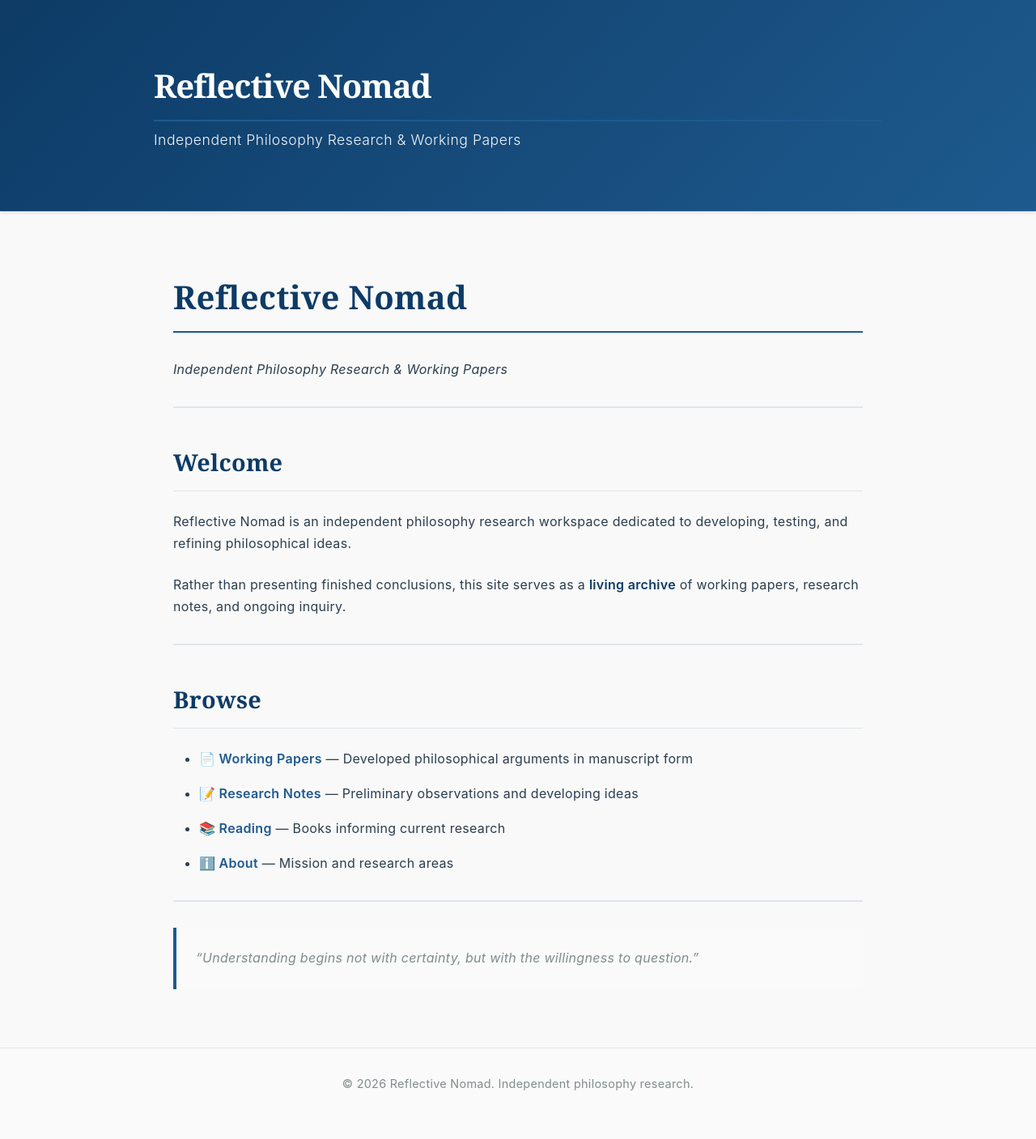
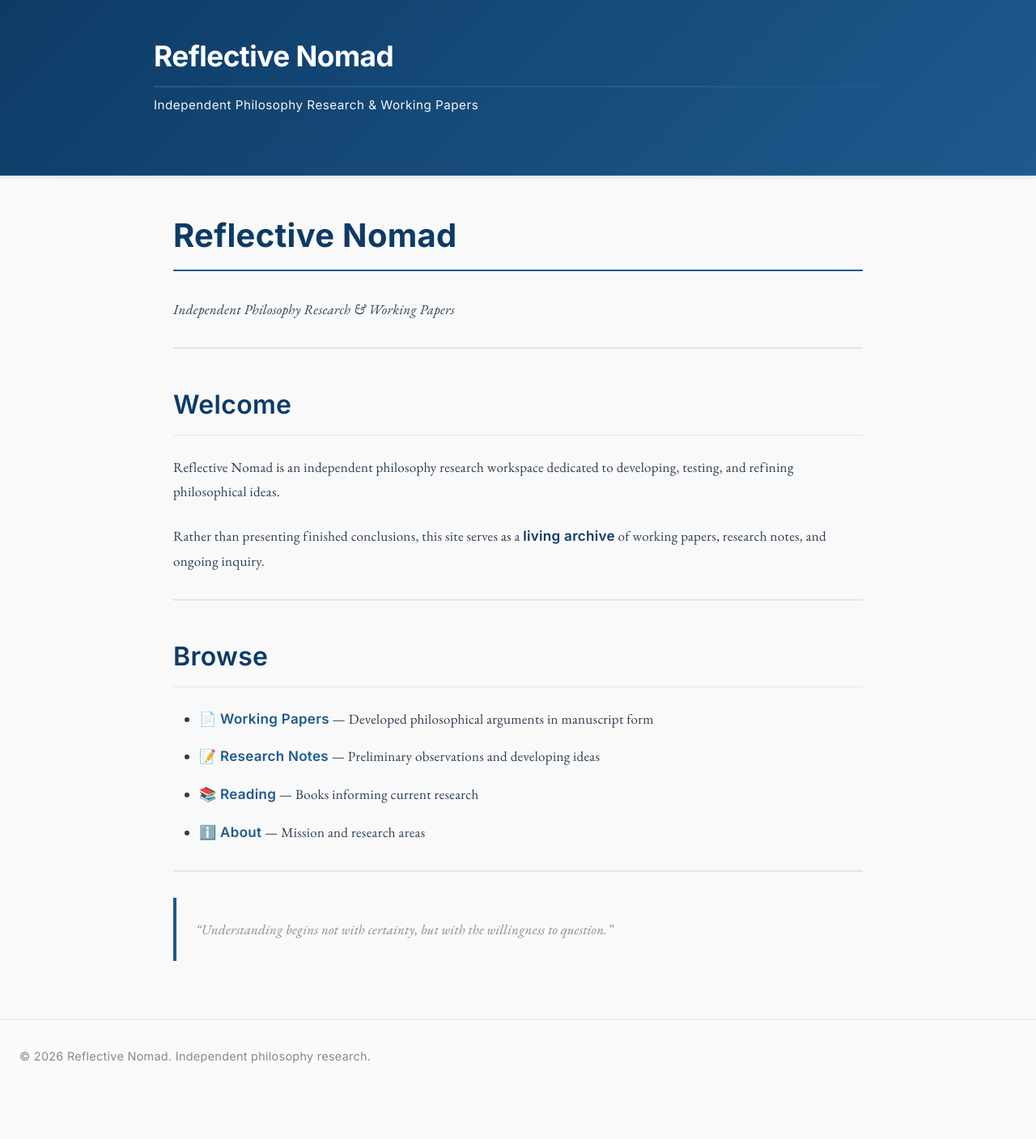
Before and after one commit to Reflectivenomad/reflectivenomad.github.io, a Jekyll site: the page built from index.md, in a window 1280 px wide. Shown: the whole page at 81% size. Built offline with Jekyll 4.4.1, drawn with Linux system fonts in a browser that asks for light colours; after the commit the page ends 1374 px from its top, so only the background shows below that.

Commit message:
Redesign typography for academic philosophy journal aesthetic
- Load Inter font family for headers, navigation, buttons, and UI elements
- Load EB Garamond font family for all article content, paragraphs, and lists
- Load EB Garamond Italic for quotations, subtitles, and philosophical epigraphs
- Optimize font sizes for long-form scholarly reading (17px base body, improved hierarchy)
- Increase line-height to 1.8 for exceptional readability
- Improve heading hierarchy with larger font sizes and proper weights
- Enhance blockquote styling with serif font and better spacing
- Adjust paragraph spacing and margins for professional academic layout
- Fine-tune mobile responsiveness with appropriate breakpoints
- Preserve all color scheme, layout structure, and functionality
- Maintain monospace font for code blocks and technical content
- Preserve dark mode support with enhanced typography
- Set text-align to left for optimal readability

```diff
--- a/assets/style.css
+++ b/assets/style.css
@@ -1,7 +1,10 @@
 /* ========================================
-   REFLECTIVE NOMAD - ACADEMIC THEME
-   Clean, minimal design for philosophy research
+   REFLECTIVE NOMAD - ACADEMIC TYPOGRAPHY
+   Professional philosophy journal design
    ======================================== */
+
+@import url('https://fonts.googleapis.com/css2?family=Inter:wght@400;500;600;700&display=swap');
+@import url('https://fonts.googleapis.com/css2?family=EB+Garamond:ital@0;1&display=swap');
 
 :root {
   --color-primary: #0d3b66;
@@ -12,8 +15,9 @@
   --color-border: #e0e6ed;
   --color-code-bg: #f4f4f4;
 
-  --font-serif: 'Georgia', 'Garamond', serif;
-  --font-sans: -apple-system, BlinkMacSystemFont, 'Segoe UI', Helvetica, Arial, sans-serif;
+  --font-sans: 'Inter', -apple-system, BlinkMacSystemFont, 'Segoe UI', Helvetica, Arial, sans-serif;
+  --font-serif: 'EB Garamond', 'Georgia', 'Garamond', serif;
+  --font-serif-italic: 'EB Garamond', 'Georgia', 'Garamond', serif;
   --font-mono: 'Monaco', 'Courier New', monospace;
 
   --spacing-xs: 0.5rem;
@@ -22,7 +26,8 @@
   --spacing-lg: 2rem;
   --spacing-xl: 3rem;
 
-  --line-height: 1.7;
+  --line-height: 1.8;
+  --line-height-heading: 1.3;
   --letter-spacing: 0.3px;
 }
 
@@ -38,8 +43,8 @@ html {
 }
 
 body {
-  font-family: var(--font-sans);
-  font-size: 16px;
+  font-family: var(--font-serif);
+  font-size: 17px;
   line-height: var(--line-height);
   color: var(--color-text);
   background-color: var(--color-bg);
@@ -66,10 +71,12 @@ body {
 }
 
 .site-title {
-  font-size: 2.5rem;
-  font-weight: 600;
+  font-family: var(--font-sans);
+  font-size: 2.2rem;
+  font-weight: 700;
   margin-bottom: var(--spacing-xs);
-  letter-spacing: -1px;
+  letter-spacing: -0.5px;
+  line-height: 1.2;
 }
 
 .site-title a {
@@ -83,8 +90,9 @@ body {
 }
 
 .site-tagline {
-  font-size: 1.1rem;
-  font-weight: 300;
+  font-family: var(--font-sans);
+  font-size: 0.95rem;
+  font-weight: 400;
   opacity: 0.95;
   letter-spacing: 0.5px;
 }
@@ -103,12 +111,13 @@ body {
   border-top: 1px solid var(--color-border);
   color: var(--color-text-light);
   font-size: 0.9rem;
+  font-family: var(--font-sans);
   background-color: #fafafa;
 }
 
 h1, h2, h3, h4, h5, h6 {
-  font-family: var(--font-serif);
-  line-height: 1.3;
+  font-family: var(--font-sans);
+  line-height: var(--line-height-heading);
   margin-top: var(--spacing-lg);
   margin-bottom: var(--spacing-md);
   color: var(--color-primary);
@@ -117,33 +126,40 @@ h1, h2, h3, h4, h5, h6 {
 
 h1 {
   font-size: 2.5rem;
+  font-weight: 700;
   border-bottom: 2px solid var(--color-accent);
   padding-bottom: var(--spacing-sm);
   margin-bottom: var(--spacing-lg);
+  margin-top: 0;
 }
 
 h2 {
-  font-size: 1.8rem;
+  font-size: 2rem;
+  font-weight: 600;
   border-bottom: 1px solid var(--color-border);
   padding-bottom: var(--spacing-sm);
   margin-top: var(--spacing-xl);
 }
 
 h3 {
-  font-size: 1.4rem;
+  font-size: 1.5rem;
+  font-weight: 600;
 }
 
 h4 {
-  font-size: 1.1rem;
+  font-size: 1.2rem;
+  font-weight: 600;
 }
 
 h5, h6 {
-  font-size: 1rem;
+  font-size: 1.05rem;
+  font-weight: 600;
 }
 
 p {
   margin-bottom: var(--spacing-md);
   line-height: var(--line-height);
+  text-align: left;
 }
 
 a {
@@ -160,10 +176,12 @@ a:hover {
 strong {
   font-weight: 600;
   color: var(--color-primary);
+  font-family: var(--font-sans);
 }
 
 em {
   font-style: italic;
+  font-family: var(--font-serif-italic);
   color: var(--color-text);
 }
 
@@ -182,14 +200,19 @@ blockquote {
   padding-left: var(--spacing-md);
   margin-left: 0;
   margin-bottom: var(--spacing-md);
+  margin-top: var(--spacing-md);
   color: var(--color-text-light);
   font-style: italic;
+  font-family: var(--font-serif-italic);
   background-color: #fafafa;
   padding: var(--spacing-md);
+  line-height: 1.85;
+  font-size: 1.05rem;
 }
 
 blockquote p {
   margin-bottom: 0;
+  text-align: left;
 }
 
 code {
@@ -230,6 +253,7 @@ table {
   border-collapse: collapse;
   margin-bottom: var(--spacing-md);
   font-size: 0.95rem;
+  font-family: var(--font-serif);
 }
 
 thead {
@@ -242,6 +266,7 @@ th {
   text-align: left;
   font-weight: 600;
   color: var(--color-primary);
+  font-family: var(--font-sans);
 }
 
 td {
@@ -266,6 +291,10 @@ img {
     font-size: 15px;
   }
 
+  body {
+    font-size: 16px;
+  }
+
   .site-header {
     padding: var(--spacing-lg) var(--spacing-md);
   }
@@ -275,7 +304,7 @@ img {
   }
 
   .site-tagline {
-    font-size: 1rem;
+    font-size: 0.9rem;
   }
 
   .main-content {
@@ -287,11 +316,25 @@ img {
   }
 
   h2 {
-    font-size: 1.5rem;
+    font-size: 1.6rem;
   }
 
   h3 {
-    font-size: 1.25rem;
+    font-size: 1.3rem;
+  }
+
+  h4 {
+    font-size: 1.1rem;
+  }
+
+  p {
+    font-size: 16px;
+    text-align: left;
+  }
+
+  blockquote {
+    font-size: 1rem;
+    padding: var(--spacing-md);
   }
 
   ul, ol {
@@ -304,6 +347,10 @@ img {
     font-size: 14px;
   }
 
+  body {
+    font-size: 15px;
+  }
+
   .site-header {
     padding: var(--spacing-md) var(--spacing-sm);
   }
@@ -313,7 +360,7 @@ img {
   }
 
   .site-tagline {
-    font-size: 0.9rem;
+    font-size: 0.85rem;
   }
 
   .main-content {
@@ -325,11 +372,29 @@ img {
   }
 
   h2 {
-    font-size: 1.25rem;
+    font-size: 1.3rem;
   }
 
   h3 {
     font-size: 1.1rem;
+  }
+
+  h4 {
+    font-size: 1rem;
+  }
+
+  p {
+    font-size: 15px;
+    text-align: left;
+  }
+
+  blockquote {
+    font-size: 0.95rem;
+    padding: var(--spacing-sm) var(--spacing-md);
+  }
+
+  ul, ol {
+    margin-left: var(--spacing-md);
   }
 }
 
```
